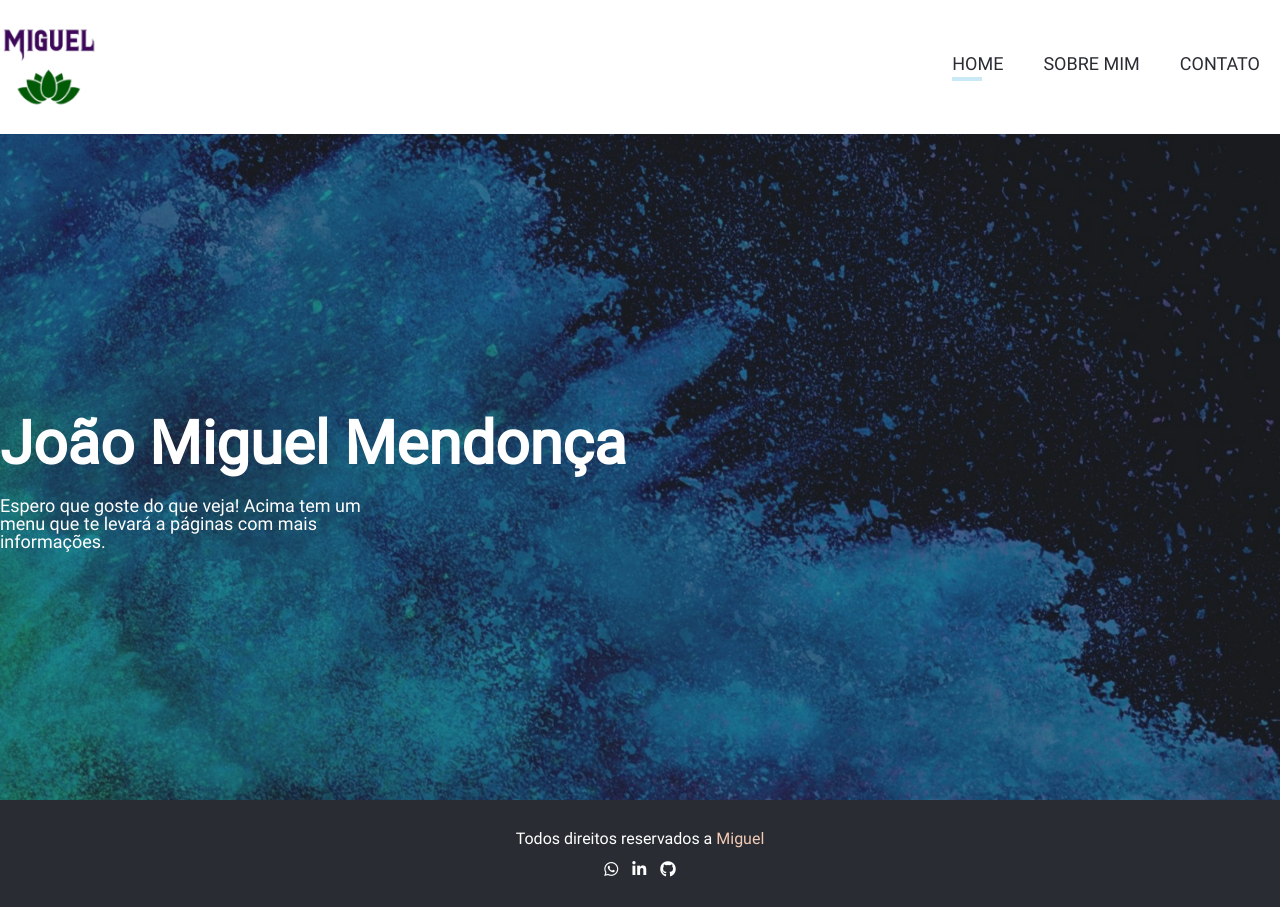
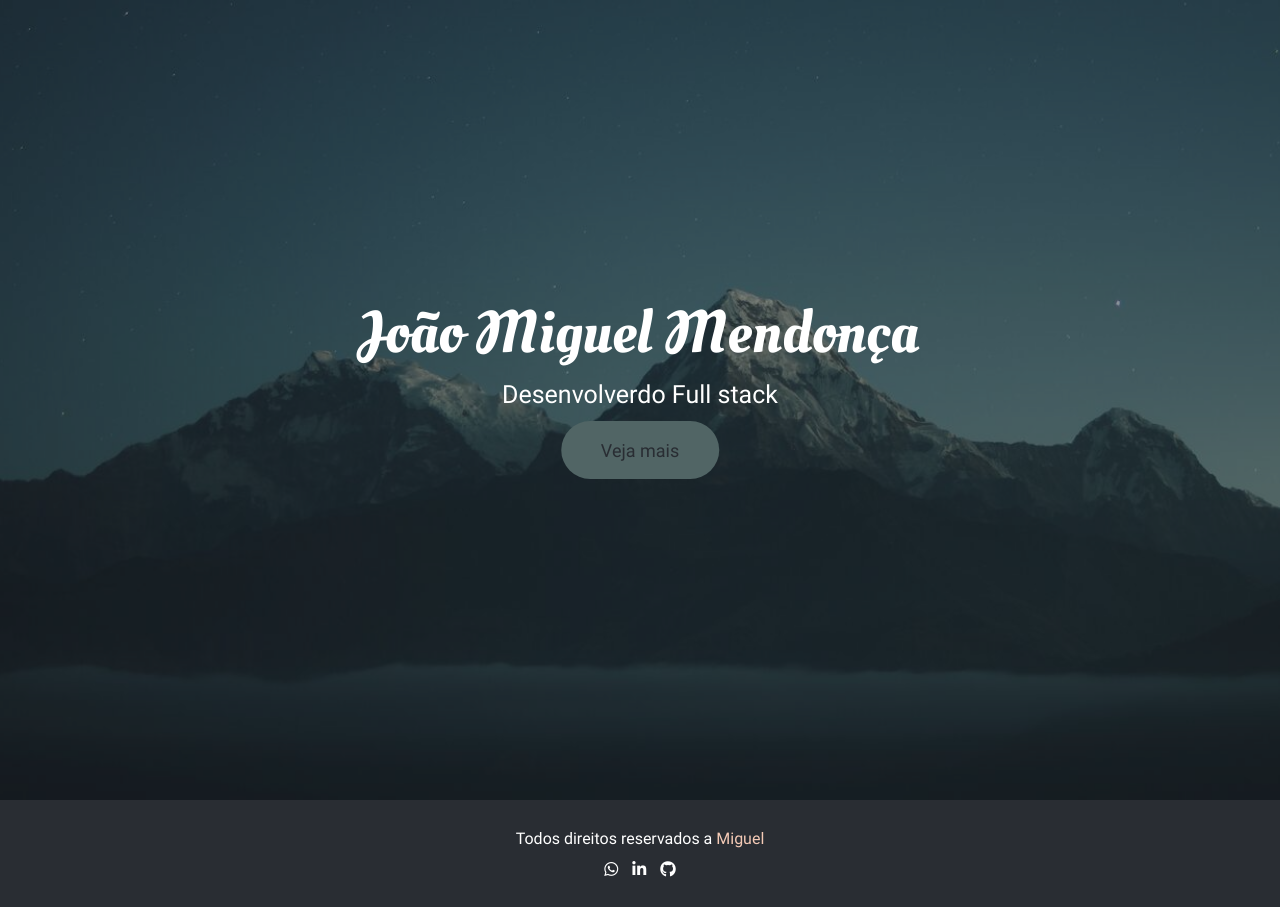
Before and after one commit to Miguel2k20/curriculo, a PHP site: page /home in a window 1280 px wide. Run offline with PHP 8.4, Linux system fonts and the light colour scheme; some libraries are stand-ins or nearby versions.

Commit message:
home desktop

```diff
--- a/estilos/css/site.css
+++ b/estilos/css/site.css
@@ -24,14 +24,19 @@ body {
     display: flex;
     justify-content: space-between;
     align-items: center;
+    padding: 40px 0;
+    transition: all 1s ease;
+}
+#header.float .menu {
     padding: 20px 0;
 }
 #header .menu .logo {
     width: 100%;
     max-width: 100px;
 }
-#header .menu .logo img {
-    width: 100%;
+#header .menu .logo i {
+    color: var(--principal-color);
+    font-size: 50px;
 }
 #header .menu .list_pages {
     display: flex;
@@ -40,6 +45,9 @@ body {
     margin: 0 20px;
     text-transform: uppercase;
     font-size: var(--title-medium);
+}
+#header .menu .list_pages .item:last-child {
+    margin-right: 0;
 }
 #header .menu .list_pages .item a {
     color: var(--principal-color-font);
@@ -101,7 +109,7 @@ body {
     width: 100%;
     height: 100%;
     object-fit: cover;
-    transition: all 2s ease;
+    transition: all 1s ease;
     opacity: 0;
 }
 #home .banner .banner-imagem.active {
@@ -110,17 +118,46 @@ body {
 #home .banner .text {
     color: #fff;
     position: absolute;
-    left: 0;
-    bottom: 250px;
+    left: 50%;
+    top: 50%;
+    transform: translateX(-50%) translateY(-50%);
     z-index: 3;
+    text-align: center;
+    max-width: 1000px;
 }
 #home .banner .text .title{
     font-size: 60px;
     line-height: 60px;
-    font-weight: 600;
+    font-family: "oleo_script_swash_capsregular";
 }
-#home .banner .text .details {
-    margin-top: 25px;
+#home .banner .text .subtitle{
+    font-size: 25px;
+}
+
+#home .banner .text .button {
     font-size: 18px;
-    max-width: 400px;
+    background: #516565;
+    padding: 20px 40px;
+    color: var(--second-color);
+    display: inline-block;
+    border-radius: 40px;
+    cursor: pointer;
+    transition: all 0.8s ease;
 }
+
+#home .banner .text .button:hover {
+    background: #fff;
+    color: #516565;
+
+}
+
+#home .banner .text .item{
+   margin-bottom: 15px;
+   opacity: 0;
+   transition: 0.8s ease all;
+}
+
+#home .banner .text .item.active{
+    opacity: 1;
+    margin: 0 0 15px 0;
+}
--- /dev/null
+++ b/estilos/font/oleoskcript/stylesheet.css
@@ -0,0 +1,20 @@
+/*! Generated by Font Squirrel (https://www.fontsquirrel.com) on May 14, 2022 */
+
+
+
+@font-face {
+    font-family: 'oleo_script_swash_capsbold';
+    src: url('oleoscriptswashcaps-bold-webfont.woff2') format('woff2'),
+         url('oleoscriptswashcaps-bold-webfont.woff') format('woff');
+    font-weight: normal;
+    font-style: normal;
+
+}
+@font-face {
+    font-family: 'oleo_script_swash_capsregular';
+    src: url('oleoscriptswashcaps-regular-webfont.woff2') format('woff2'),
+         url('oleoscriptswashcaps-regular-webfont.woff') format('woff');
+    font-weight: normal;
+    font-style: normal;
+
+}
--- a/footer.php
+++ b/footer.php
@@ -11,7 +11,7 @@
                 <a href="https://www.linkedin.com/in/jo%C3%A3o-miguel-mendon%C3%A7a-665334187/" target="blank">
                     <i class="fa-brands fa-linkedin-in"></i>
                 </a>
-                <a href="https://github.com/Miguel2k20">
+                <a href="https://github.com/Miguel2k20" target="blank">
                     <i class="fa-brands fa-github"></i>
                 </a>
             </div>
--- a/header.php
+++ b/header.php
@@ -1,19 +1,14 @@
-<header id="header">
+<header id="header" class="<?php echo $url != "home.php" ? "active" : "" ?>">
     <div class="container">
         <div class="menu">
-            <div class="logo">
-                <a href="home">
-                    <img src="imagens/logo.png" alt="">
-                </a>
-            </div>
             <ul class="list_pages">
-                <li class="item <?php echo $_GET["page"] == "home" ? "active actual" : "" ?>">
+                <li class="item <?php echo $url == "home.php" ? "active actual" : "" ?>">
                     <a href="home">Home</a>
                 </li>
-                <li class="item <?php echo $_GET["page"] == "sobrenos" ? "active actual" : "" ?>">
+                <li class="item <?php echo $url == "sobrenos.php" ? "active actual" : "" ?>">
                     <a href="sobrenos">Sobre mim</a>
                 </li>
-                <li class="item <?php echo $_GET["page"] == "contato" ? "active actual" : "" ?>">
+                <li class="item <?php echo $url == "contato.php" ? "active actual" : "" ?>">
                     <a href="contact">Contato</a>
                 </li>
 
@@ -25,15 +20,30 @@
 <script type="text/javascript">
     $(document).ready(function() {
         start_page();
+
         function start_page() {
+            header_float()
+
             $("#header .menu .list_pages .item").hover(
                 function() {
                     $("#header .menu .list_pages .item").removeClass("active");
                 },
                 function() {
                     $("#header .menu .list_pages .actual").addClass("active")
-                });
-            $("#header").addClass("active")
+            });
+
+            $(document).scroll(function() {
+                header_float()
+            });
         }
+
+        function header_float() {
+            if ($(window).scrollTop() === 0) {
+                $("header").removeClass("float")
+            } else {
+                $("header").addClass("float")
+            }
+        }
+
     });
 </script>
--- a/index.php
+++ b/index.php
@@ -5,9 +5,6 @@
 error_reporting(E_ALL ^ E_NOTICE);
 if ($_GET['page'] == null) {
     $url = "home.php";
-}
-if (!is_file("pages/" . $_GET['page'] . ".php")) {
-    $url = "404.php";
 } else {
     $url = $_GET['page'] . ".php";
 } ?>
@@ -20,6 +17,7 @@ if (!is_file("pages/" . $_GET['page'] . ".php")) {
     <link rel="icon" type="image/png" href="imagens/favicon.png" />
     <link rel="stylesheet" type="text/css" href="estilos/css/reset.css" />
     <link rel="stylesheet" type="text/css" href="estilos/font/roboto/stylesheet.css" />
+    <link rel="stylesheet" type="text/css" href="estilos/font/oleoskcript/stylesheet.css" />
     <link rel="stylesheet" type="text/css" href="estilos/css/padroes.css" />
     <link rel="stylesheet" type="text/css" href="estilos/css/site.css" />
 
@@ -29,10 +27,11 @@ if (!is_file("pages/" . $_GET['page'] . ".php")) {
 
 <body>
     <?php
-    include("header.php");
-    include("pages/" . $url);
-    include("footer.php");
+        include("header.php");
+        include("pages/" . $url);
+        include("footer.php");
     ?>
+
 </body>
 
 <script type="text/javascript">
--- a/pages/home.php
+++ b/pages/home.php
@@ -1,12 +1,13 @@
 <div id="home">
     <div class="banner">
-        <img class="banner-imagem" src="imagens/banner.jpg" alt="">
+        <img class="banner-imagem" src="imagens/dusk-mountains-4k-ma-1366x768.jpg" alt="">
         <div class="text">
-            <h3 class="title">
+            <h3 class="title item">
                 João Miguel Mendonça
             </h3>
-            <p class="details">
-                Espero que goste do que veja! Acima tem um menu que te levará a páginas com mais informações.
+            <h4 class="subtitle item">Desenvolverdo Full stack</h4>
+            <p class="button item">
+                Veja mais
             </p>
         </div>
     </div>
@@ -17,7 +18,27 @@
         start_page();
 
         function start_page() {
-            $(".banner-imagem").addClass("active")
+
+            setTimeout(() => {
+                $(".banner-imagem").addClass("active")
+            }, "500")
+
+            setTimeout(() => {
+                start_banner()
+            }, "800")
+
+            $("#home .banner .text .button").click(function() {
+                $("#header").toggleClass("active")
+            });
+
+            function start_banner() {
+                $('#home .banner .text .item').each(function(i) {
+                    var $li = $(this);
+                    setTimeout(function() {
+                        $li.toggleClass('active');
+                    }, i * 500);
+                });
+            }
         }
     });
 </script>
```
Also changed, not shown: estilos/font/oleoskcript/oleoscriptswashcaps-bold-webfont.woff (added), estilos/font/oleoskcript/oleoscriptswashcaps-bold-webfont.woff2 (added), estilos/font/oleoskcript/oleoscriptswashcaps-regular-webfont.woff (added), estilos/font/oleoskcript/oleoscriptswashcaps-regular-webfont.woff2 (added), imagens/dusk-mountains-4k-ma-1366x768.jpg (added).
